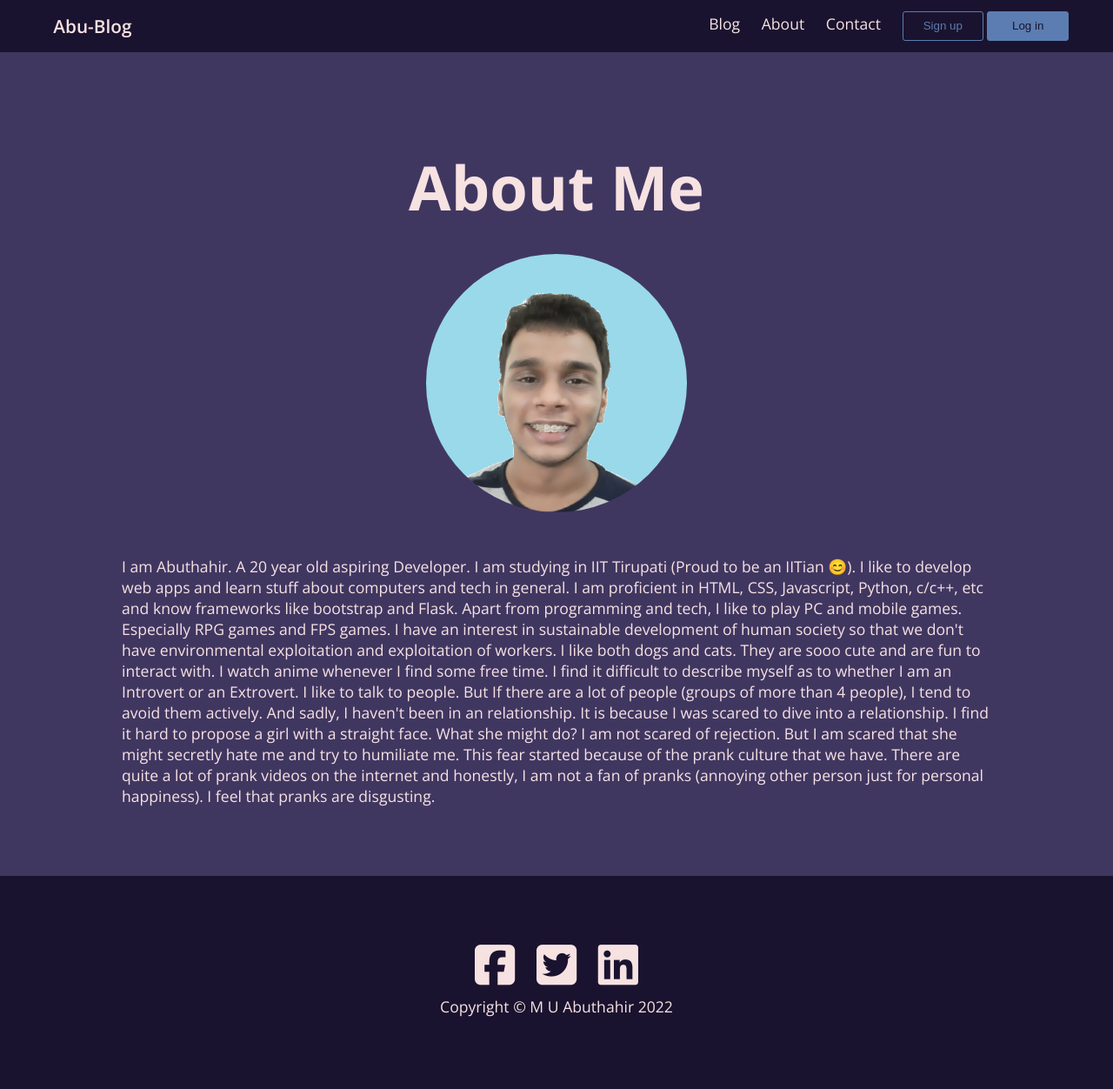
After one commit to abuthahir111111/Blog, a Flask app: page /about in a window 1280 px wide. The commit adds this page. Shown: the whole page at 87% size. Run offline with Flask 2, Linux system fonts and the light colour scheme; some libraries are stand-ins or nearby versions.

Commit message:
v0.6 Add About page

```diff
--- a/main.py
+++ b/main.py
@@ -83,6 +83,11 @@ def home():
         user=current_user,
         blogs=blogs,
     )
+
+
+@app.route("/about")
+def about():
+    return render_template("about.html", user=current_user)
 
 
 @app.route("/login", methods=['GET', 'POST'])
--- /dev/null
+++ b/static/css/about.css
@@ -0,0 +1,22 @@
+h1 {
+    text-align: center;
+}
+p {
+    width: 90vw;
+    max-width: 1000px;
+    margin: auto;
+}
+img {
+    display: block;
+    width: 300px;
+    height: auto;
+    border-radius: 50%;
+    margin: 50px auto;
+}
+article {
+    background-color: #403761;
+    padding: 10vh 0;
+}
+.top-nav {
+    background-color: #1A132F;
+}
--- a/static/css/add_blog.css
+++ b/static/css/add_blog.css
@@ -25,10 +25,10 @@ form>div>* {
     border-radius: 3px;
 }
 .blog-body>* {
-    /* width: 100% !important; */
     max-width: 700px;
-    /* border-radius: 3px; */
-    /* border: none; */
+}
+.blog-body {
+    padding: 0;
 }
 form .log-in {
     width: max-content;
--- /dev/null
+++ b/templates/about.html
@@ -0,0 +1,24 @@
+{% extends "base.html" %}
+{% import "header.html" as header %}
+{% import "footer.html" as footer %}
+{% block styles %}
+{{ super() }}
+<link rel="stylesheet" href="{{ url_for('static', filename='css/about.css') }}">
+{% endblock %}
+{% block content %}
+{{ header.nav(not user.is_authenticated, not user.is_authenticated, not user.is_authenticated) }}
+<article>
+    <h1>About Me</h1>
+    <img src="{{ url_for('static', filename='images/my_photo.png') }}" alt="">
+    <p>I am Abuthahir. A 20 year old aspiring Developer. I am studying in IIT Tirupati (Proud to be an IITian 😊). I like to develop web apps and learn stuff about computers and tech in general.
+        I am proficient in HTML, CSS, Javascript, Python, c/c++, etc and know frameworks like bootstrap and Flask. Apart from programming and tech, I like to play PC and mobile games.
+        Especially RPG games and FPS games. I have an interest in sustainable development of human society so that we don't have environmental exploitation and exploitation of workers.
+        I like both dogs and cats. They are sooo cute and are fun to interact with. I watch anime whenever I find some free time. I find it difficult to describe myself as to whether
+        I am an Introvert or an Extrovert. I like to talk to people. But If there are a lot of people (groups of more than 4 people), I tend to avoid them actively.
+        And sadly, I haven't been in an relationship. It is because I was scared to dive into a relationship. I find it hard to propose a girl with a straight face. What she might do?
+        I am not scared of rejection. But I am scared that she might secretly hate me and try to humiliate me. This fear started because of the prank culture that we have.
+        There are quite a lot of prank videos on the internet and honestly, I am not a fan of pranks (annoying other person just for personal happiness). I feel that pranks are disgusting.
+    </p>
+</article>
+{{ footer.footer() }}
+{% endblock %}
--- a/templates/header.html
+++ b/templates/header.html
@@ -9,7 +9,7 @@
                 </a>
             </li>
             <li>
-                <a href="">
+                <a href="{{ url_for('about') }}">
                     About
                 </a>
             </li>
--- /dev/null
+++ b/todo.txt
@@ -0,0 +1,4 @@
+# Implement Admin and SuperUser features
+# Check for bugs and remove them
+# Make UI tweaks so that it looks good
+# Deploy on heroku or netlify
```
Also changed, not shown: blogdata.db, static/images/my_photo.png (added).
